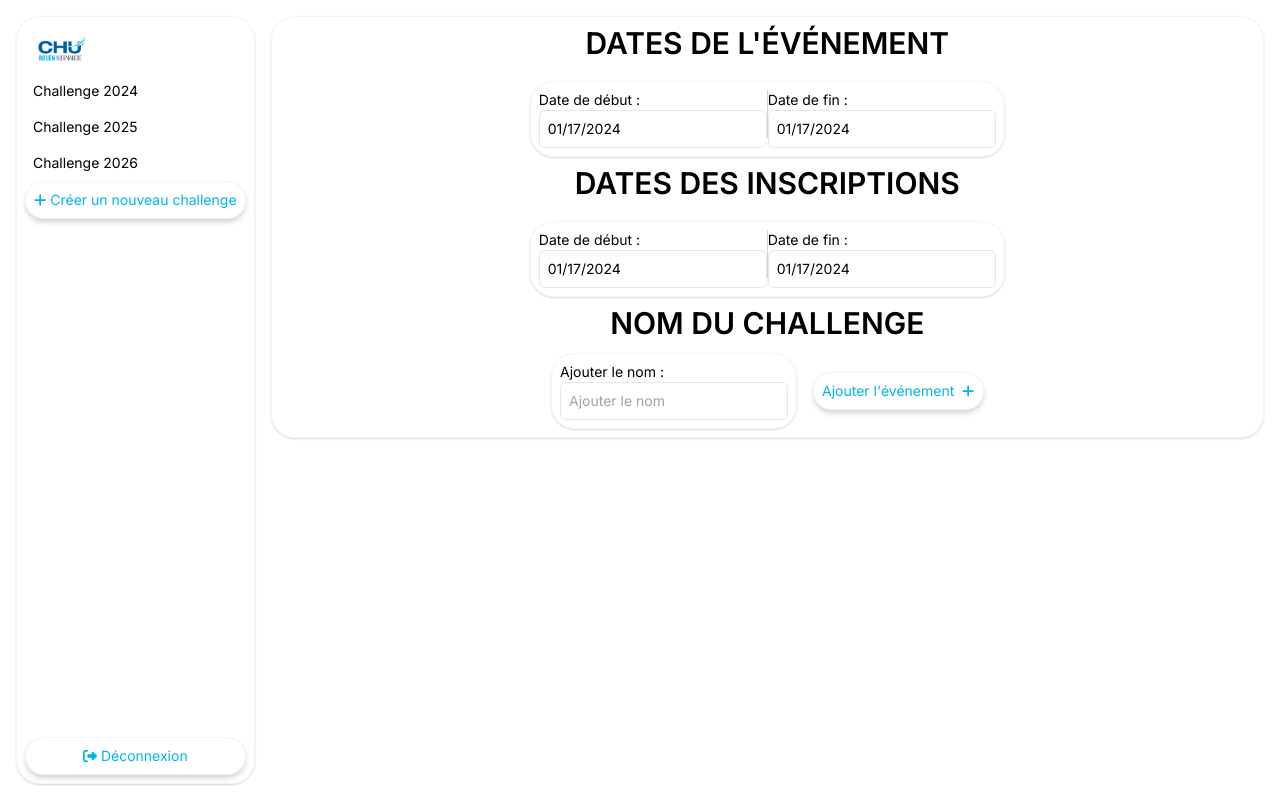
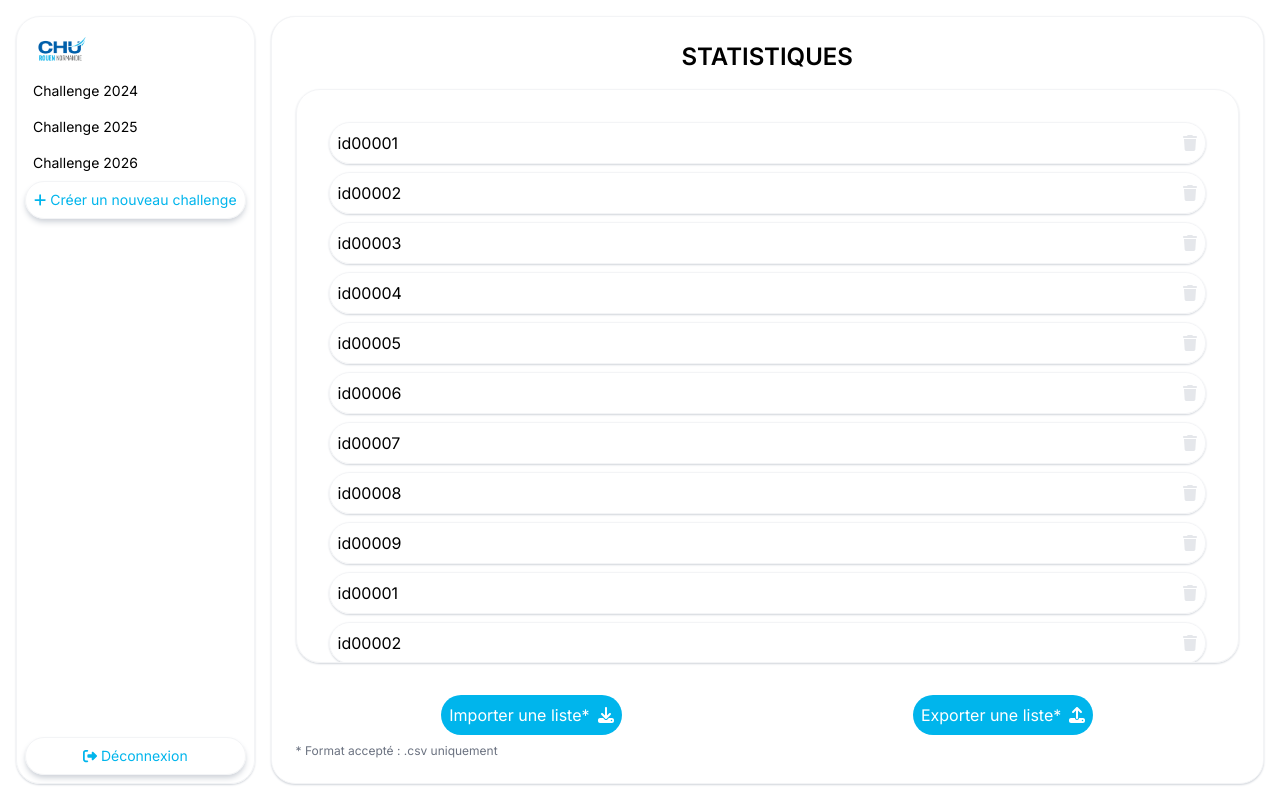
Before and after one commit to Louis-cardon/chu-admin, a Next.js app: page /home in a window 1280 px wide. Built offline with nearby package versions, Linux system fonts and the light colour scheme.

Commit message:
page statistique

```diff
--- a/src/app/home/page.tsx
+++ b/src/app/home/page.tsx
@@ -2,6 +2,7 @@
 
 import ChallengeComponent from '@/components/challengeComponent';
 import Navigation from '@/components/navigation';
+import StatisticsComponent from '@/components/statisticsComponent';
 import React, { FC, useState } from 'react';
 
 const Home: FC = () => {
@@ -16,7 +17,7 @@ const Home: FC = () => {
     <div className="flex h-screen bg-white text-black p-4">
       <Navigation onNavigate={handlePageChange} />
       <div className="pl-4 flex-1">
-        <ChallengeComponent />
+        <StatisticsComponent />
       </div>
     </div>
   );
--- a/src/components/button.tsx
+++ b/src/components/button.tsx
@@ -6,7 +6,7 @@ interface ButtonProps {
 
 const Button: FC<ButtonProps> = ({ text }) => {
   return (
-    <button className="w-auto py-2 text-white bg-primaryBlue rounded-xl px-2">
+    <button className="w-auto py-2 text-white bg-primaryBlue rounded-3xl px-2">
       {text}
     </button>
   );
--- /dev/null
+++ b/src/components/statisticsComponent.tsx
@@ -0,0 +1,76 @@
+import React from 'react';
+import { FontAwesomeIcon } from '@fortawesome/react-fontawesome';
+import {
+  faDownload,
+  faTrash,
+  faUpload,
+} from '@fortawesome/free-solid-svg-icons';
+import './../css/scrollbar-styled.css';
+
+const StatisticsComponent = () => {
+  const ids = [
+    'id00001',
+    'id00002',
+    'id00003',
+    'id00004',
+    'id00005',
+    'id00006',
+    'id00007',
+    'id00008',
+    'id00009',
+    'id00001',
+    'id00002',
+    'id00003',
+    'id00004',
+    'id00005',
+    'id00006',
+    'id00007',
+    'id00008',
+    'id00009',
+    'id00001',
+    'id00002',
+    'id00003',
+    'id00004',
+    'id00005',
+    'id00006',
+    'id00007',
+    'id00008',
+    'id00009',
+  ];
+
+  return (
+    <div className="flex flex-col h-full p-6 bg-white rounded-3xl shadow-sm shadow-gray-300 border border-gray-100">
+      <h2 className="text-2xl font-semibold mb-4 text-center">STATISTIQUES</h2>
+      <div className="p-6 flex-grow overflow-auto mb-4 shadow-sm shadow-gray-300 border border-gray-100 rounded-3xl scrollbar-styled">
+        {ids.map((id) => (
+          <div
+            key={id}
+            className="flex items-center justify-between p-2 m-2 shadow-sm shadow-gray-300 border border-gray-100 rounded-3xl"
+          >
+            <span className="flex-grow">{id}</span>
+            <button>
+              <FontAwesomeIcon className="text-gray-200" icon={faTrash} />
+            </button>
+          </div>
+        ))}
+      </div>
+      <div className="flex justify-around mt-4">
+        <button className="w-auto py-2 text-white bg-primaryBlue rounded-3xl px-2">
+          <span>Importer une liste*</span>
+          <FontAwesomeIcon icon={faDownload} className="ml-2" />
+        </button>
+        <button className="w-auto py-2 text-white bg-primaryBlue rounded-3xl px-2">
+          <span>Exporter une liste*</span>
+          <FontAwesomeIcon icon={faUpload} className="ml-2" />
+        </button>
+        {/* <button className="flex items-center px-4 py-2 border rounded-md text-primaryBlue">
+        </button> */}
+      </div>
+      <p className="text-xs text-gray-500 mt-2">
+        * Format accepté : .csv uniquement
+      </p>
+    </div>
+  );
+};
+
+export default StatisticsComponent;
--- /dev/null
+++ b/src/css/scrollbar-styled.css
@@ -0,0 +1,22 @@
+.scrollbar-styled::-webkit-scrollbar {
+  width: 12px; /* Width of the scrollbar */
+}
+
+.scrollbar-styled::-webkit-scrollbar-track {
+  background: #f1f1f1; /* Track color */
+}
+
+.scrollbar-styled::-webkit-scrollbar-thumb {
+  background: #888; /* Handle color */
+  border-radius: 6px; /* Handle border radius */
+  border: 3px solid #f1f1f1; /* Handle border color */
+}
+
+.scrollbar-styled::-webkit-scrollbar-thumb:hover {
+  background: #555; /* Handle color on hover */
+}
+
+.scrollbar-styled {
+  scrollbar-width: thin; /* 'auto' or 'thin' */
+  scrollbar-color: #888 #f1f1f1; /* Handle and track color */
+}
```
